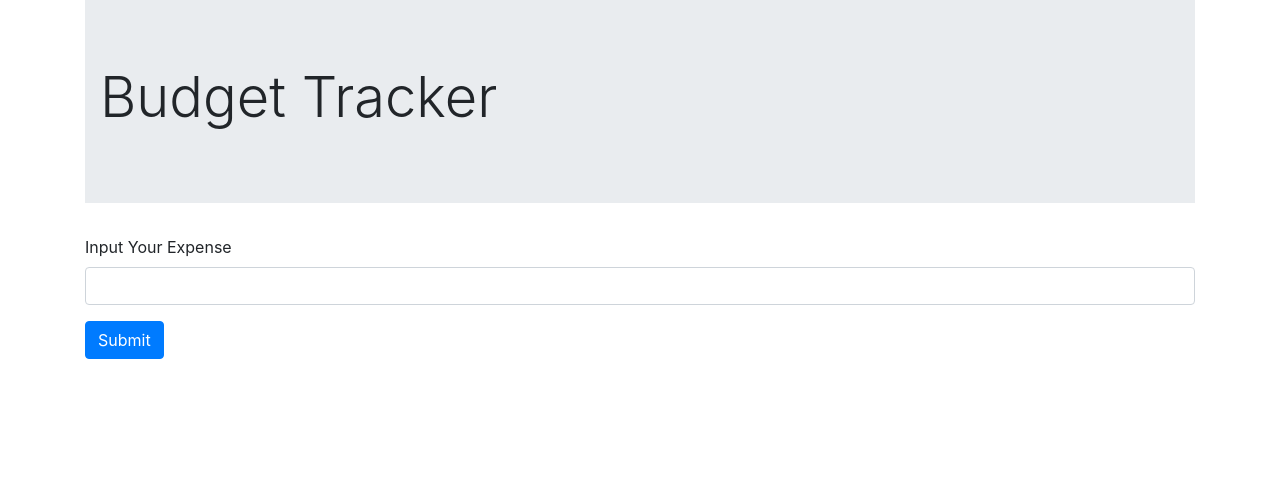
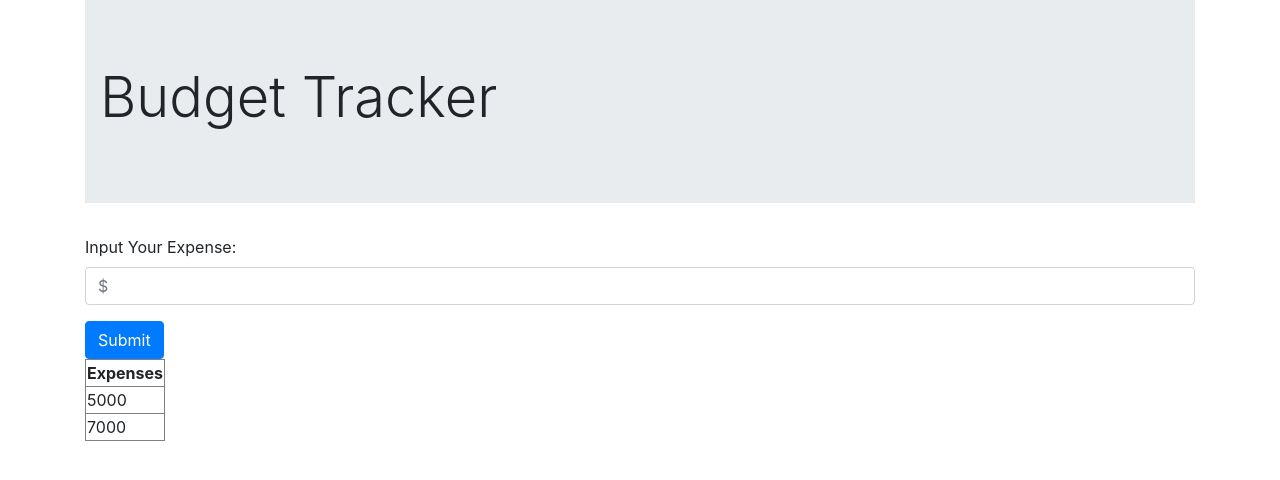
Before and after one commit to Mleuer/Budget-Tracker, a React (Create React App) app: page / in a window 1280 px wide. Shown: the top 480 px of the page. Built offline with nearby package versions, Linux system fonts and the light colour scheme.

Commit message:
Add Table component

```diff
--- a/src/App.js
+++ b/src/App.js
@@ -1,13 +1,15 @@
 import React from 'react';
 import './App.css';
 import Form from "./components/form";
-import Jumbotron from "./components/Jumbotron";
+import Jumbotron from "./components/jumbotron";
+import Table from "./components/table";
 
 function App() {
   return (
     <div className="container">
       <Jumbotron/>
       <Form/>
+      <Table/>
     </div>
   );
 }
--- a/src/components/Jumbotron.js
+++ b/src/components/Jumbotron.js
@@ -3,9 +3,9 @@ import React from "react";
 function Jumbotron() {
   return (
     <>
-      <div class="jumbotron jumbotron-fluid">
-        <div class="container">
-          <h1 class="display-4">Budget Tracker</h1>
+      <div className="jumbotron jumbotron-fluid">
+        <div className="container">
+          <h1 className="display-4">Budget Tracker</h1>
         </div>
       </div>
     </>
--- a/src/components/form.js
+++ b/src/components/form.js
@@ -4,9 +4,9 @@ function Form() {
   return (
     <>
       <form>
-        <div class="form-group">
-          <label for="exampleInputEmail1">Input Your Expense</label>
-          <input type="text" className="form-control"></input>
+        <div className="form-group">
+          <label>Input Your Expense:</label>
+          <input type="text" className="form-control" placeholder="$"></input>
         </div>
         <button type="submit" className="btn btn-primary">
           Submit
--- /dev/null
+++ b/src/components/table.js
@@ -0,0 +1,23 @@
+import React from "react";
+
+function Table(props) {
+  return (
+    <>
+      <table border="1">
+        <tbody>
+          <tr>
+            <th>Expenses</th>
+          </tr>
+          <tr>
+            <td>5000</td>
+          </tr>
+          <tr>
+            <td>7000</td>
+          </tr>
+        </tbody>
+      </table>
+    </>
+  );
+}
+
+export default Table;
```
Also changed, not shown: 1 other file (tests, documents, lock files or other folders).
